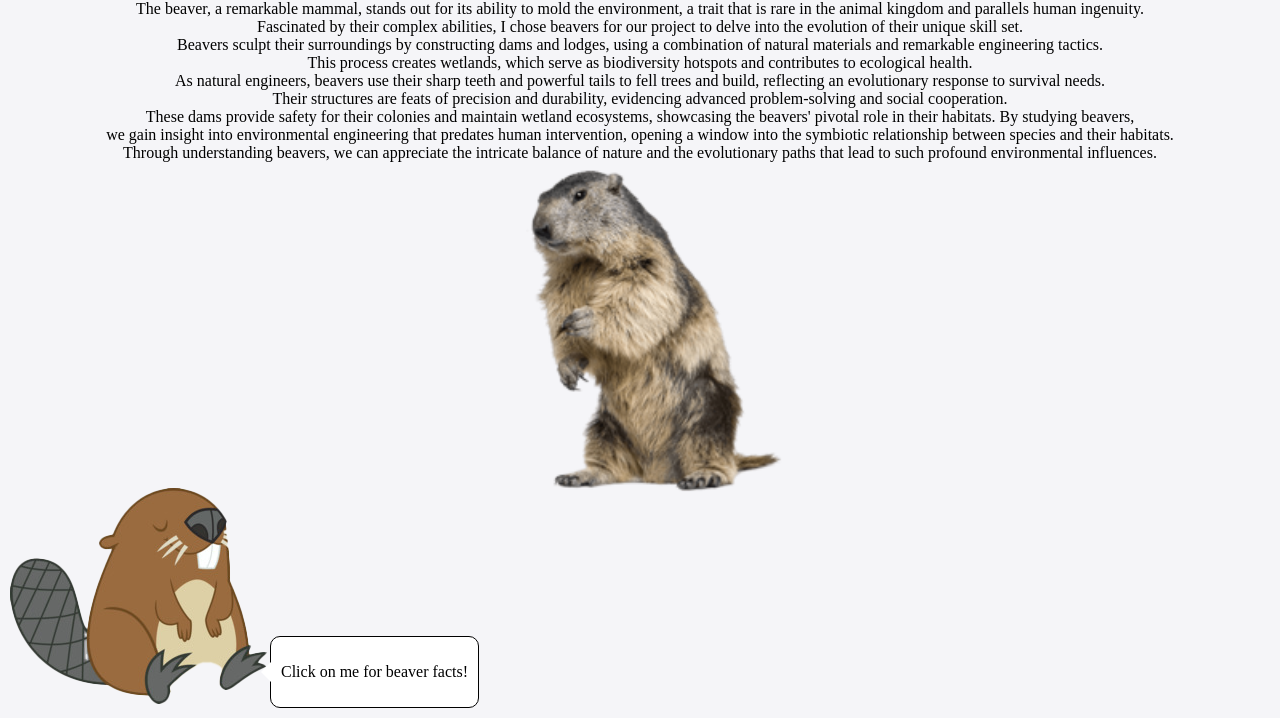
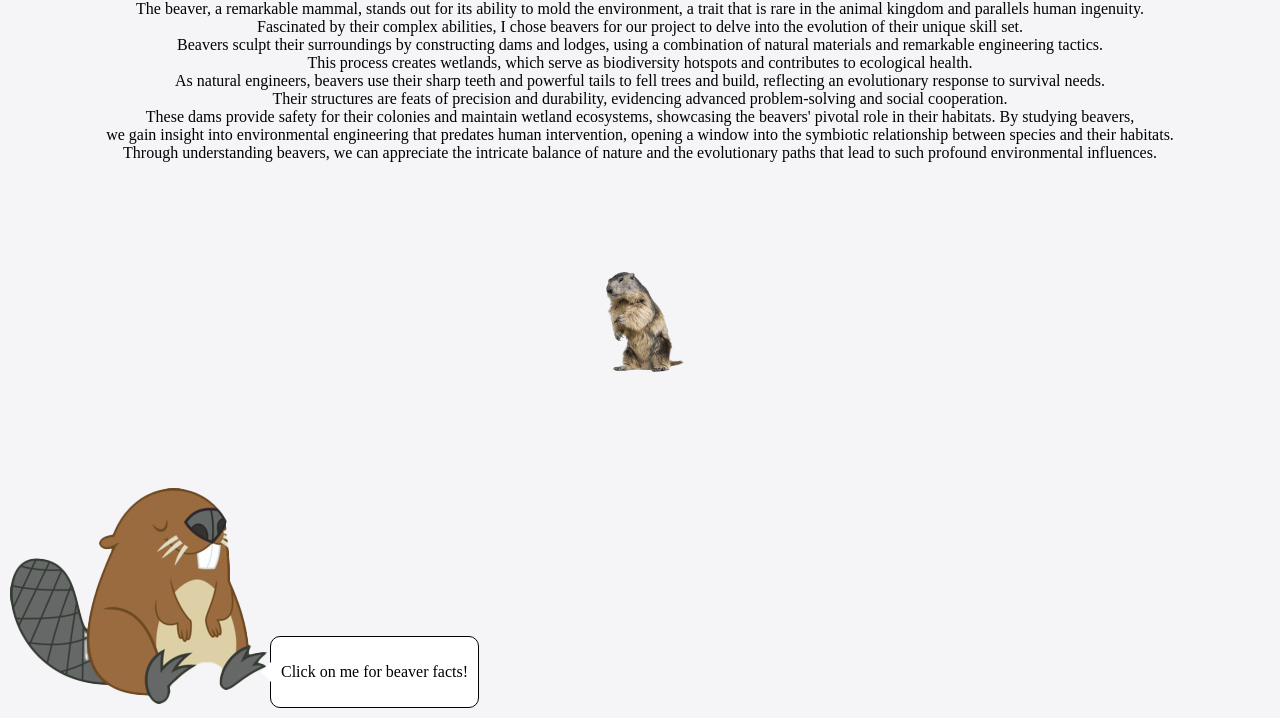
Before and after one commit to ItsJust-Wright/ItsJust-Wrigh.github.io, a plain HTML site: page index.html in a window 1280 px wide. Shown: the part 82-800 px from the top of the page. Drawn offline with Linux system fonts and the light colour scheme.

Commit message:
beaver size fixed?

```diff
--- a/index.html
+++ b/index.html
@@ -21,7 +21,7 @@
         we gain insight into environmental engineering that predates human intervention, opening a window into the symbiotic relationship between species and their habitats.<br>
         Through understanding beavers, we can appreciate the intricate balance of nature and the evolutionary paths that lead to such profound environmental influences.
     </p>
-    <img src="images/beaver2.png" alt="Beaver2" id="beaverImage2" style="position: fixed; top: 50%; left: 50%; transform: translate(-50%, -50%); width: 50%;">
+    <img src="images/beaver2.png" alt="Beaver2" id="beaverImage2" style="position: fixed; top: 50%; left: 50%; transform: translate(-50%, -50%); width: 200px; height: auto;">
     <div id="beaverContainer">
         <img src="images/beaver.png" alt="Beaver" id="beaverImage">
         <div id="beaverFacts" style="display: block;">
```
